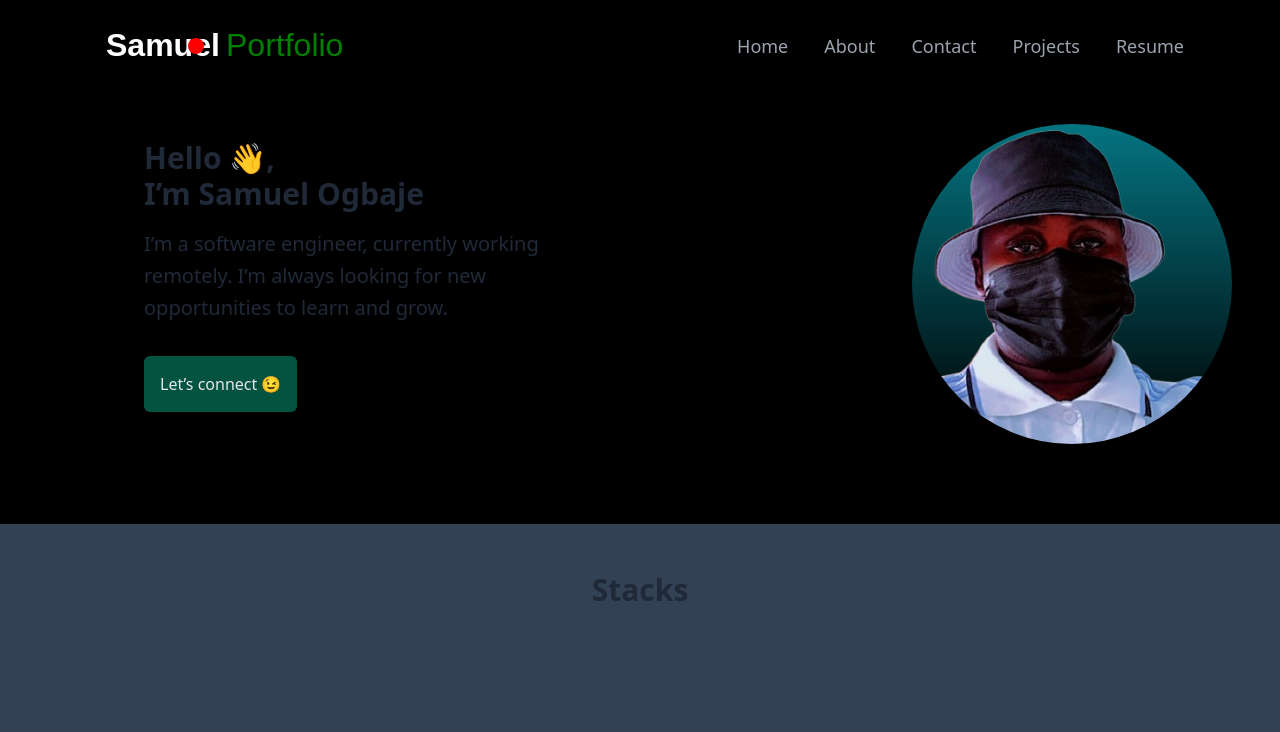
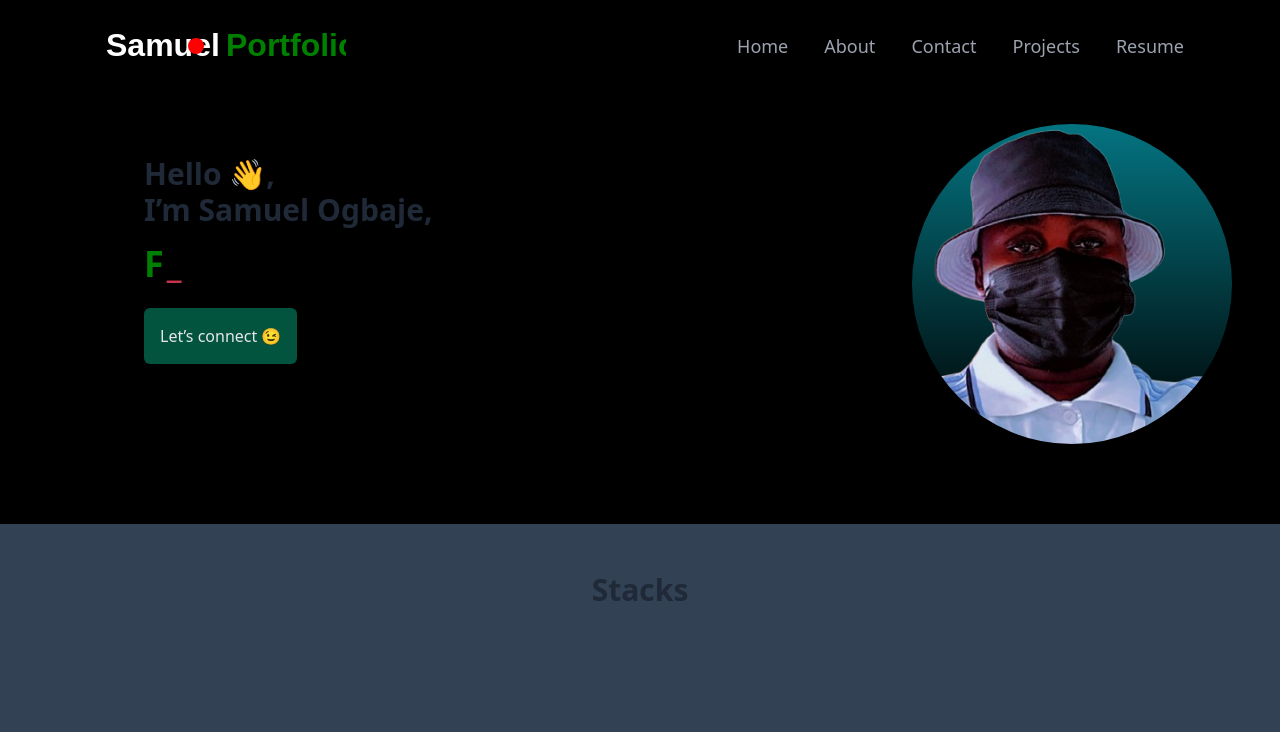
Before and after one commit to Joker4mas/SamuelOgbaje, a Next.js app: page / in a window 1280 px wide. Shown: the top 732 px of the page. Built offline with nearby package versions, Linux system fonts and the light colour scheme.

Commit message:
Added little anition to the hero section

```diff
--- a/package.json
+++ b/package.json
@@ -22,7 +22,8 @@
     "react": "^18.3.1",
     "react-dom": "^18.3.1",
     "react-hook-form": "^7.53.1",
-    "react-icons": "^5.3.0"
+    "react-icons": "^5.3.0",
+    "react-simple-typewriter": "^5.0.1"
   },
   "devDependencies": {
     "@types/node": "^20.17.1",
--- a/src/app/components/Header.tsx
+++ b/src/app/components/Header.tsx
@@ -1,7 +1,7 @@
 "use client";
 
 import React, { useState } from "react";
-import { Bold, Menu, X } from "lucide-react";
+import { Menu, X } from "lucide-react";
 import Image from "next/image";
 import { motion } from "framer-motion";
 
@@ -41,7 +41,7 @@ const Header: React.FC<HeaderProps> = ({
                   fontFamily="Arial, Helvetica, sans-serif"
                   fontSize="32"
                   fill="white"
-                  font-weight="bold"
+                  fontWeight="Bold"
                 >
                   Samuel
                 </text>
@@ -51,7 +51,7 @@ const Header: React.FC<HeaderProps> = ({
                   fontFamily="Arial, Helvetica, sans-serif"
                   fontSize="32"
                   fill="green"
-                  font-weight={Bold}
+                  fontWeight="Bold"
                 >
                   Portfolio
                 </text>
--- a/src/app/components/Hero.tsx
+++ b/src/app/components/Hero.tsx
@@ -3,19 +3,17 @@ import Link from "next/link";
 import Image from "next/image";
 import SamuelPicture from "@/app/public/samuelx.png";
 import { motion } from "framer-motion";
-// import { FaReact } from "react-icons/fa";
+import TextAnimateHero from "./TextAnimatHero";
+
 function page() {
   return (
     <div className=" grid grid-cols-1 justify-between md:grid-cols-2 gap-8 mb-12 p-4">
       <div className="p-2 items-center text-center  md:p-8 md:ml-24">
-        <h1 className="text-3xl font-bold text-center md:text-start ">
+        <h1 className="text-3xl font-bold text-center md:text-start my-4">
           Hello 👋, <br />
-          I’m Samuel Ogbaje{" "}
+          I’m Samuel Ogbaje, <br />
         </h1>
-        <p className="text-xl text-center my-4 md:text-start leading-8">
-          I’m a software engineer, currently working remotely. I’m always
-          looking for new opportunities to learn and grow.
-        </p>
+        <TextAnimateHero />
         <div className=" text-center md:text-start">
           <motion.button
             initial={{ x: "-100vw" }}
@@ -23,7 +21,7 @@ function page() {
             whileHover={{ scale: 1.3, originX: 0, color: "#f01e20" }}
             // transition={{ type: "spring", stiffness: 300 }}
             transition={{ type: "spring", delay: 0.5 }}
-            className="p-4 bg-green-800 rounded-md text-gray-200 hover:text-white my-4"
+            className="p-4 bg-green-800 rounded-md text-gray-200 hover:text-white mt-6"
           >
             <Link href="/contact">Let’s connect 😉 </Link>
           </motion.button>
--- /dev/null
+++ b/src/app/components/TextAnimatHero.tsx
@@ -0,0 +1,24 @@
+"use client";
+import React from "react";
+import { useTypewriter, Cursor } from "react-simple-typewriter";
+
+function TextAnimateHero() {
+  const [text] = useTypewriter({
+    words: ["Frontend Developer", "Freelancer", "Open Source Contributor"],
+    loop: true,
+    typeSpeed: 120,
+    deleteSpeed: 100,
+  });
+  return (
+    <div>
+      <h1 className="text-start text-4xl font-bold">
+        <span style={{ fontWeight: "bold", color: "green" }}>{text}</span>
+        <span className="text-rose-500">
+          <Cursor cursorStyle="_" />
+        </span>
+      </h1>
+    </div>
+  );
+}
+
+export default TextAnimateHero;
--- a/src/app/project/page.tsx
+++ b/src/app/project/page.tsx
@@ -14,6 +14,9 @@ import ProjectCard from "../components/ProjectCard";
 const ProjectsPage: React.FC = () => {
   return (
     <div className=" bg-gray-950 p-8">
+      <h1 className="text-2xl font-bold text-center text-white mb-8">
+        My Projects
+      </h1>
       <ProjectCard />
     </div>
   );
```
Also changed, not shown: 1 other file (tests, documents, lock files or other folders).
